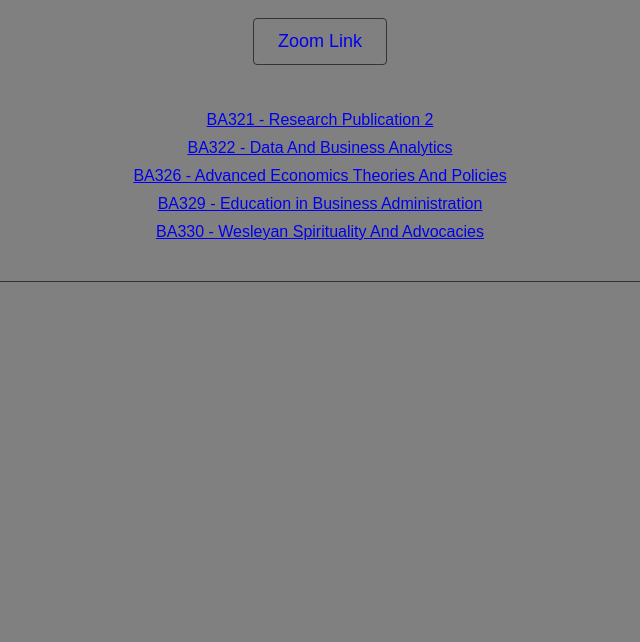
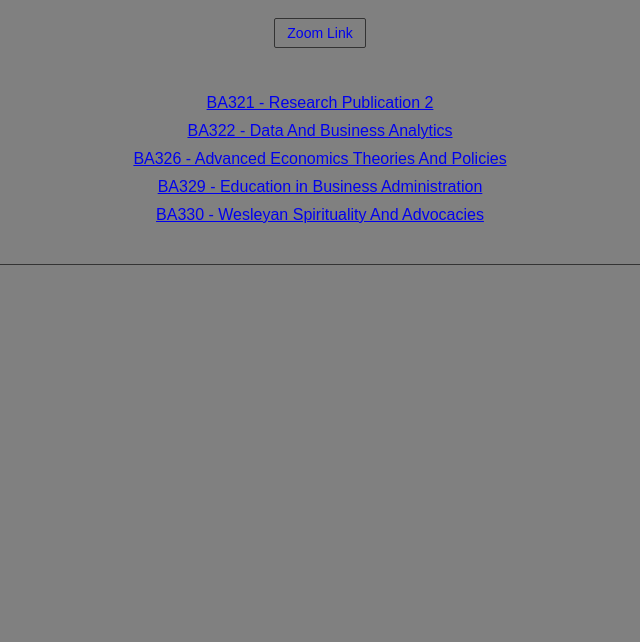
Before and after one commit to wkydanny/phd, a plain HTML site: page index.html in a window 1280 px wide. Shown: the part 158-800 px from the top of the page, without its empty margins (320-960 px from the left). Drawn offline with Linux system fonts and the light colour scheme; no server answers.

Commit message:
Adjust styles and update status message text

```diff
--- a/index.html
+++ b/index.html
@@ -18,11 +18,11 @@
         .zoom-link {
             display: inline-block;
             margin-top: 30px;
-            padding: 12px 24px;
+            padding: 6px 12px;
             text-decoration: none;
             border: 1px solid #333;
-            border-radius: 4px;
-            font-size: 18px;
+            border-radius: 2px;
+            font-size: 14px;
         }
         .zoom-link:hover {
             background-color: #f0f0f0;
@@ -118,7 +118,6 @@
     </div>
 
     <script>
-        // Replace this with your actual Apps Script web app URL
         const STATUS_API_URL = "https://script.google.com/macros/s/AKfycbyollenXMXxuawkcUdW2nJWJ03qg3kWt_aHLte0fq-ZjyHHhw-5Dvu7uyS-AhkepQ7i/exec";
 
 		async function loadFolderStatus() {
@@ -152,7 +151,7 @@
 
 				// Create multi-line summary when changes exist
 				let lines = [];
-				lines.push("Recent updates in your Google Drive folders:");
+				lines.push("Recent updates in the Google Drive folders:");
 
 				data.folders.forEach(f => {
 					const updated = f.lastUpdated
```
